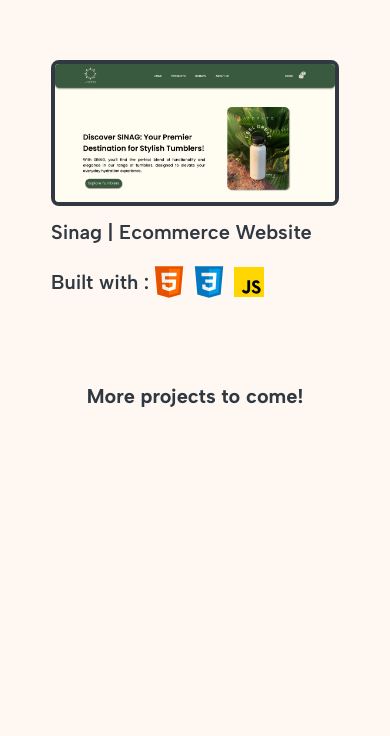
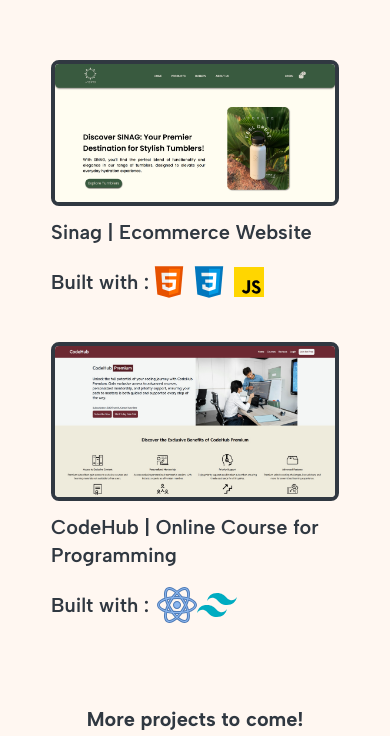
Before and after one commit to HanzIvan/Portfolio, a React (Create React App) app: page / in a window 390 px wide. Shown: the part 2640-3376 px from the top of the page. Built offline with nearby package versions, Linux system fonts and the light colour scheme; the HTML template or start-up script is replaced by a standard one.

Commit message:
project update

```diff
--- a/src/components/Project.jsx
+++ b/src/components/Project.jsx
@@ -1,8 +1,15 @@
 import React from "react";
+
+// Image
 import sinag from "../assets/Projects/Sinag Website.jpg";
+import codehub from "../assets/Projects/CodeHub Project.jpg";
+
+// Icons
 import htmlicon from "../assets/skills-icon/html.svg";
 import cssicon from "../assets/skills-icon/css.svg";
 import jsicon from "../assets/skills-icon/javascript.svg";
+import reacticon from "../assets/skills-icon/react.svg";
+import tailwind from "../assets/skills-icon/tailwind-css.svg";
 
 const Project = () => {
   return (
@@ -49,6 +56,38 @@
               </div>
             </div>
           </div>
+
+          {/* CodeHub */}
+
+          <div
+            data-aos="flip-down"
+            data-aos-duration="500"
+            className="relative h-auto mt-10"
+          >
+            <a href="https://codehub-online.vercel.app/">
+              <img
+                src={codehub}
+                alt=""
+                className="w-full border-4 border-[#303841] rounded-lg"
+              />
+            </a>
+            <h1 className="text-[#303841] mt-3 font-semibold text-xl">
+              CodeHub | Online Course for Programming
+            </h1>
+            <div className="mt-4 w-full flex items-center">
+              <h2 className="text-center font-semibold text-xl text-[#303841]">
+                Built with :
+              </h2>
+              <div className="ml-2 w-[25%] grid grid-cols-3 gap-10 sm:gap-2 sm:w-auto lg:gap-2">
+                <div className="w-10 h-10">
+                  <img src={reacticon} alt="" className="w-full h-full" />
+                </div>
+                <div className="w-10 h-10">
+                  <img src={tailwind} alt="" className="w-full h-full" />
+                </div>
+              </div>
+            </div>
+          </div>
           {/* more projects to come */}
 
           <div className="mt-20 w-full text-center ">
```
Also changed, not shown: src/assets/Projects/CodeHub Project.jpg (added).
